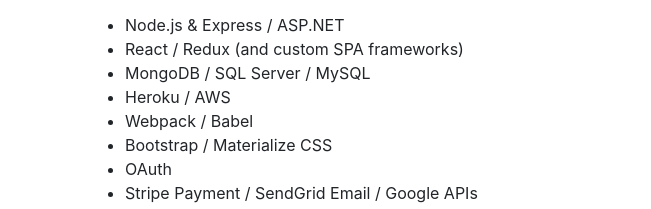
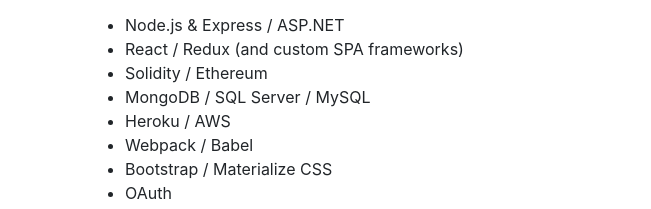
Before and after one commit to ckingjs/ckingjs.github.io, a website: page index.html in a window 1280 px wide. Shown: the part 1736-1945 px from the top of the page, 0-651 px from the left. Drawn offline with Linux system fonts and the light colour scheme.

Commit message:
Update index.html

```diff
--- a/index.html
+++ b/index.html
@@ -172,6 +172,7 @@
         <ul>
           <li>Node.js & Express / ASP.NET</li>
           <li>React / Redux (and custom SPA frameworks)</li>
+          <li>Solidity / Ethereum</li>
           <li>MongoDB / SQL Server / MySQL</li>
           <li>Heroku / AWS</li>
           <li>Webpack / Babel</li>
```
